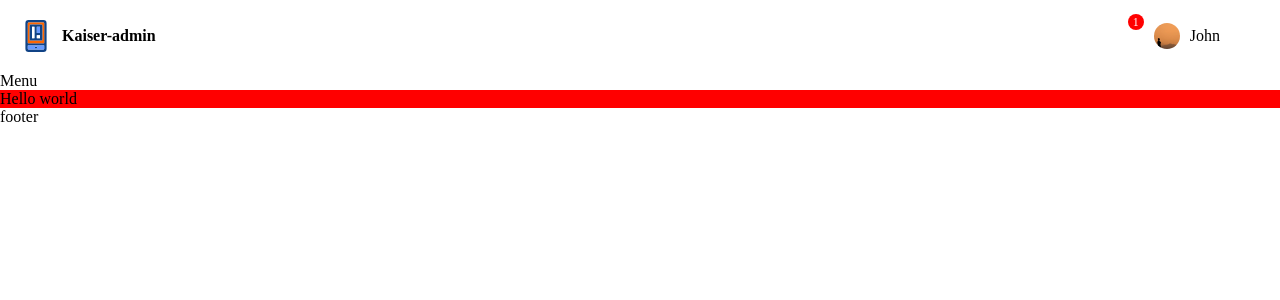
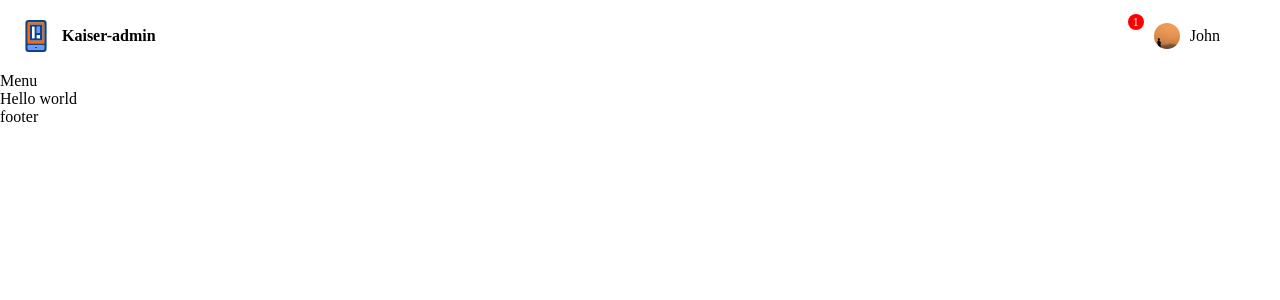
Before and after one commit to John-5014/dash-admin, a React (Vite) app: page / in a window 1280 px wide. Shown: the top 300 px of the page. Built offline with nearby package versions, Linux system fonts and the light colour scheme.

Commit message:
change bg color

```diff
--- a/src/pages/home/home.scss
+++ b/src/pages/home/home.scss
@@ -1,3 +1,3 @@
-.home{
-    background-color: red;
-}
+// .home{
+//     background-color: red;
+// }
```
